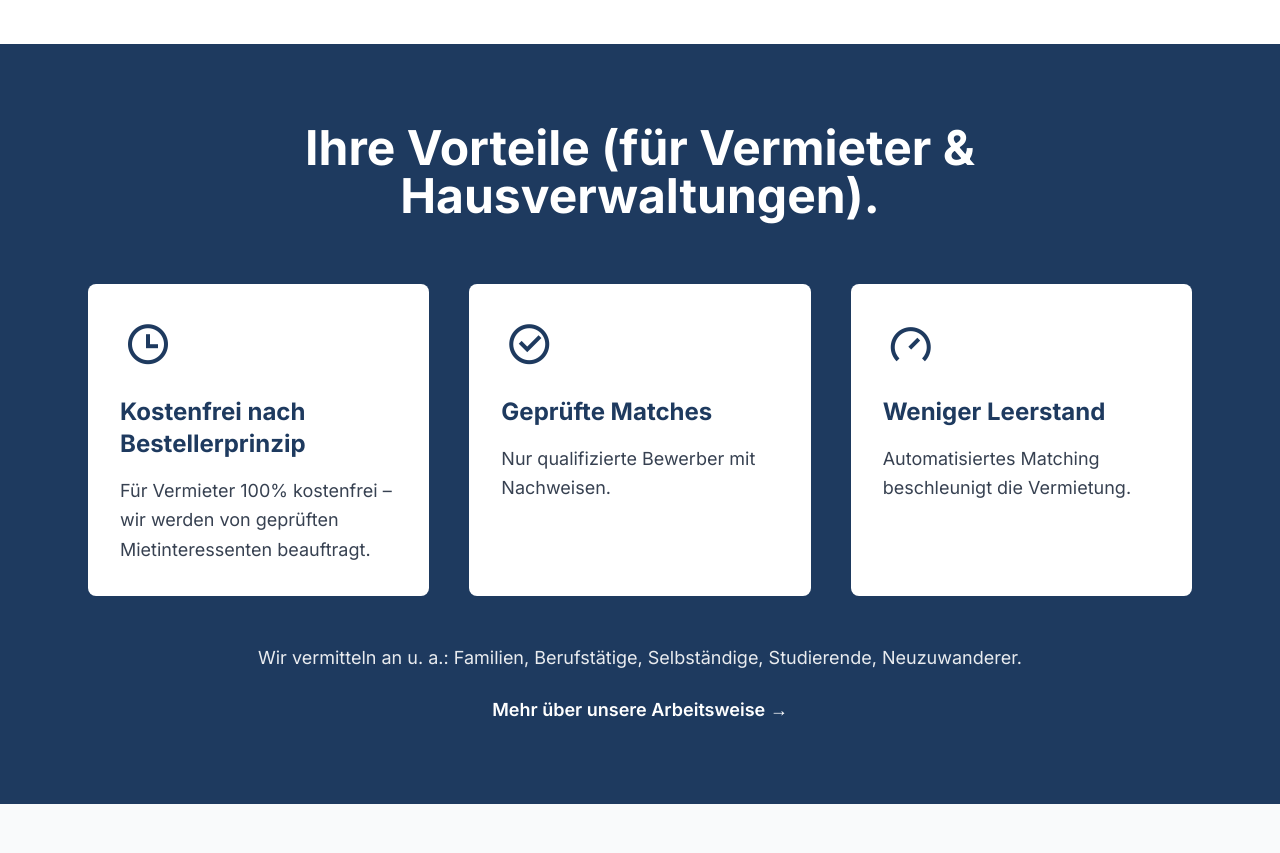
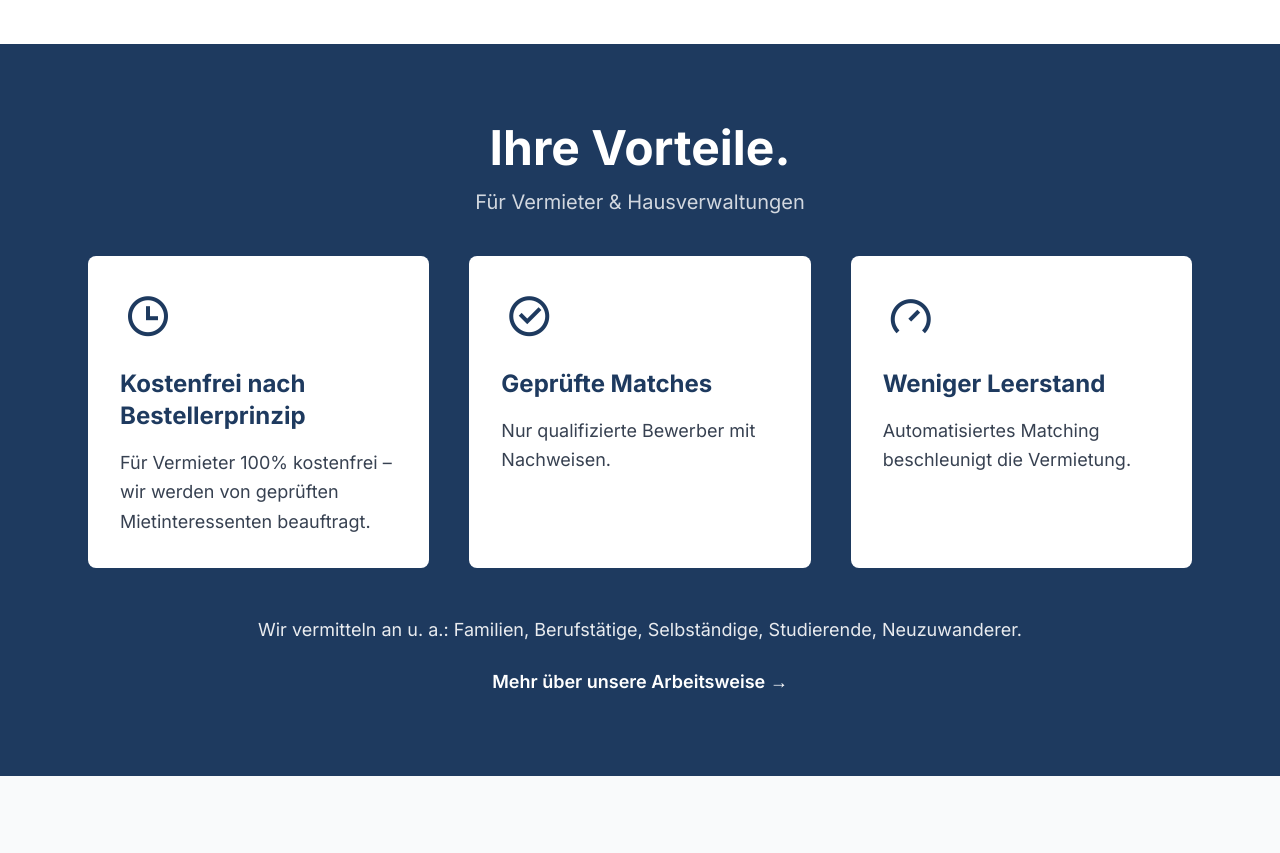
Before and after one commit to oxaxk/berimmo, a plain HTML site: page index.html in a window 1280 px wide. Shown: the part 1100-1953 px from the top of the page. Drawn offline with nearby package versions, Linux system fonts and the light colour scheme.

Commit message:
Update index.html

```diff
--- a/index.html
+++ b/index.html
@@ -243,9 +243,10 @@
     <!-- Vorteile Section -->
     <section id="vorteile" class="py-20 bg-[#1e3a5f]">
         <div class="max-w-6xl mx-auto px-6">
-            <h2 class="text-4xl md:text-5xl font-bold text-white text-center mb-16">
-                Ihre Vorteile (für Vermieter & Hausverwaltungen).
+            <h2 class="text-4xl md:text-5xl font-bold text-white text-center mb-4">
+                Ihre Vorteile.
             </h2>
+            <p class="text-white/80 text-lg md:text-xl text-center mb-10">Für Vermieter &amp; Hausverwaltungen</p>
             <div class="grid grid-cols-1 md:grid-cols-3 gap-10 mb-12">
                 <div class="flex flex-col items-start p-8 rounded-lg bg-white hover:shadow-lg transition-shadow duration-300">
                     <div class="w-14 h-14 flex items-center justify-center mb-6">
```
